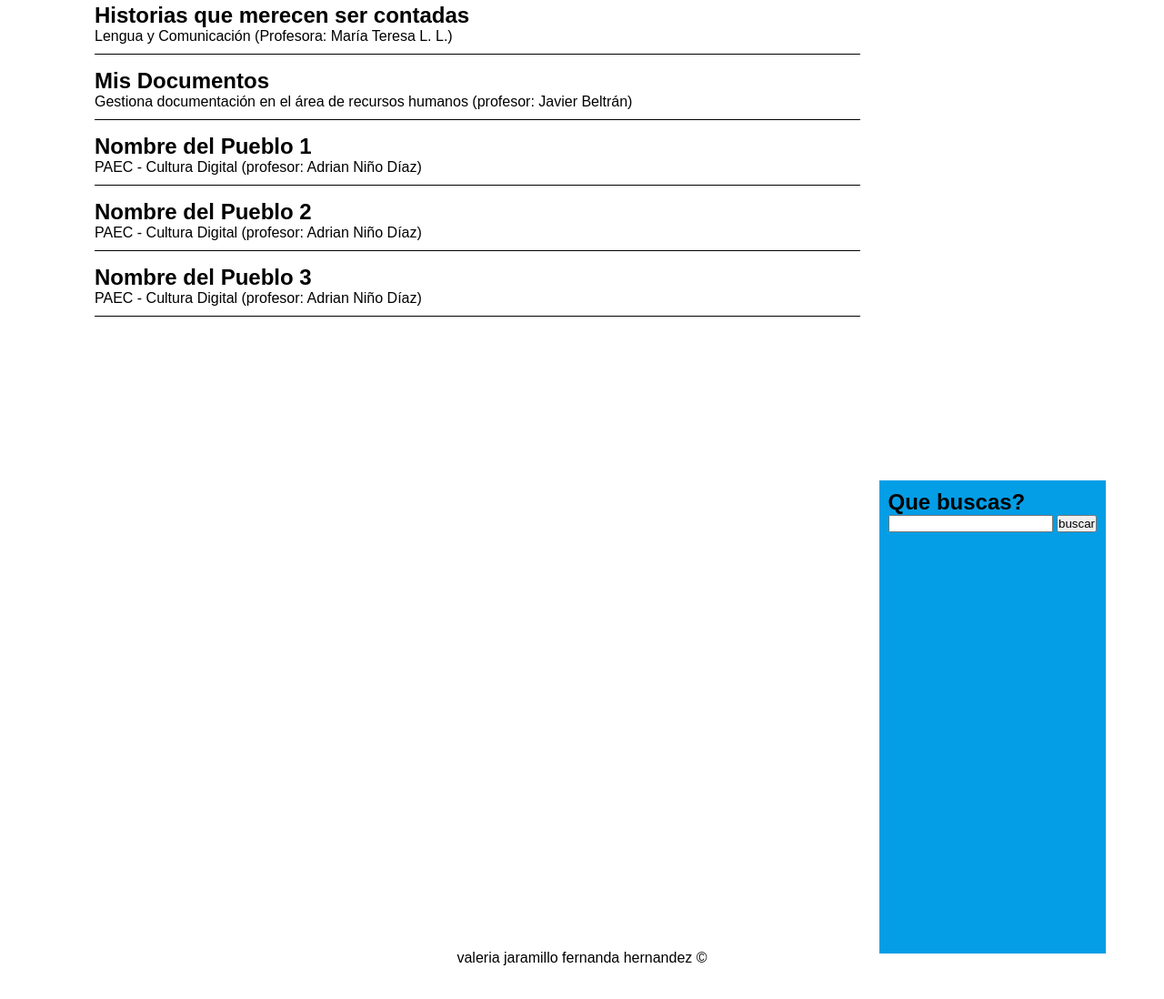
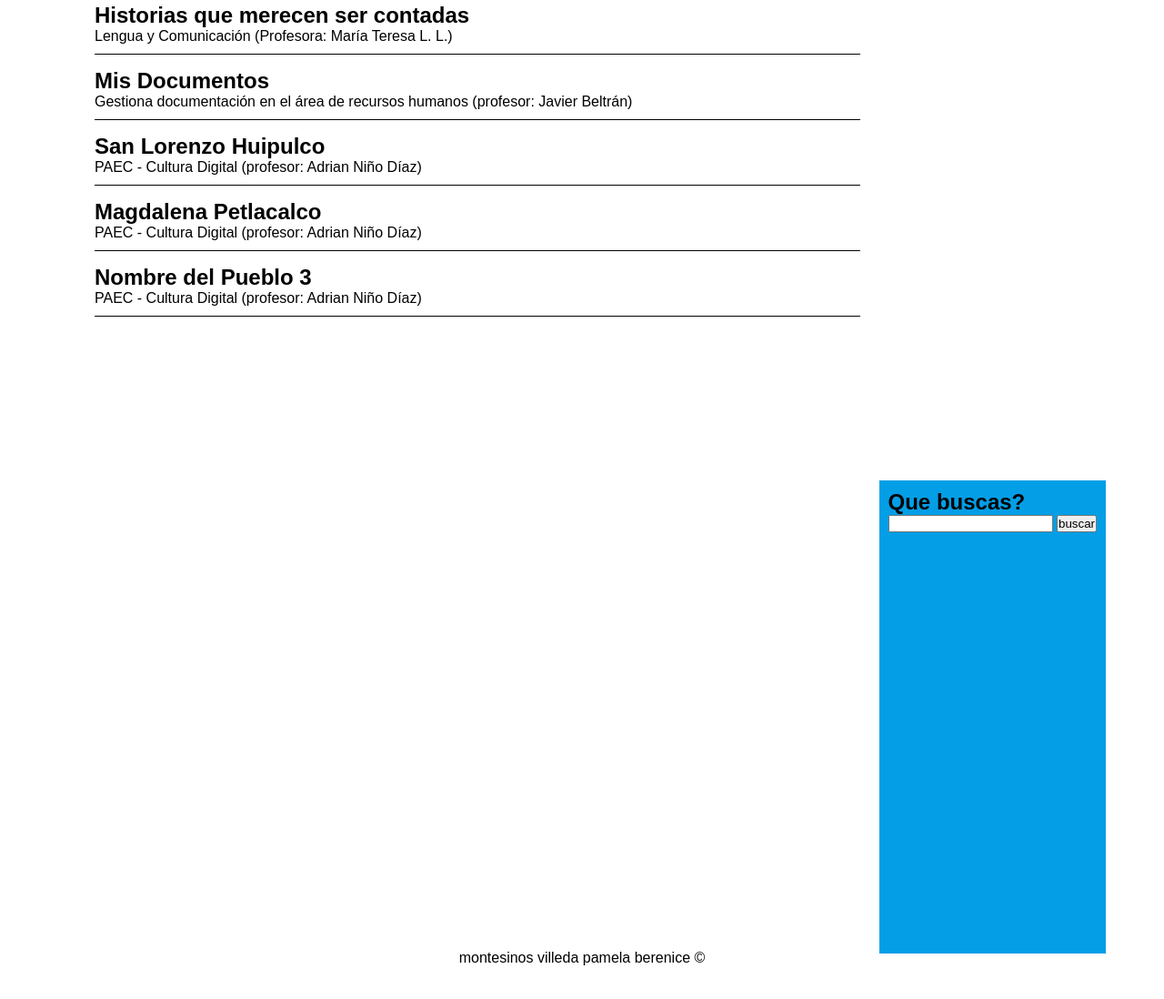
Before and after one commit to pamelaberenice/pamela-, a plain HTML site: page index.html in a window 1280 px wide. Shown: the part 207-1305 px from the top of the page at 91% size. Drawn offline with Linux system fonts and the light colour scheme.

Commit message:
Update index.html

```diff
--- a/index.html
+++ b/index.html
@@ -31,12 +31,12 @@
            <p>Gestiona documentación en el área de recursos humanos (profesor: Javier Beltrán)</p>
           </article>
           <article class="article">
-           <h2><a href="pueblo1.html">Nombre del Pueblo 1</a></h2>
+           <h2><a href="pueblo1.html">San Lorenzo Huipulco </a></h2>
            <p>PAEC - Cultura Digital (profesor: Adrian Niño Díaz)</p>
           </article>
           </article>
           <article class="article">
-           <h2><a href="pueblo2.html">Nombre del Pueblo 2</a></h2>
+           <h2><a href="pueblo2.html">Magdalena Petlacalco </a></h2>
            <p>PAEC - Cultura Digital (profesor: Adrian Niño Díaz)</p>
           </article>
           <article class="article">
@@ -61,7 +61,7 @@
         <div class="clear"></div>
 
         <footer>
-           valeria jaramillo fernanda hernandez  &copy;
+           montesinos villeda pamela berenice   &copy;
         </footer>
 
 
```
